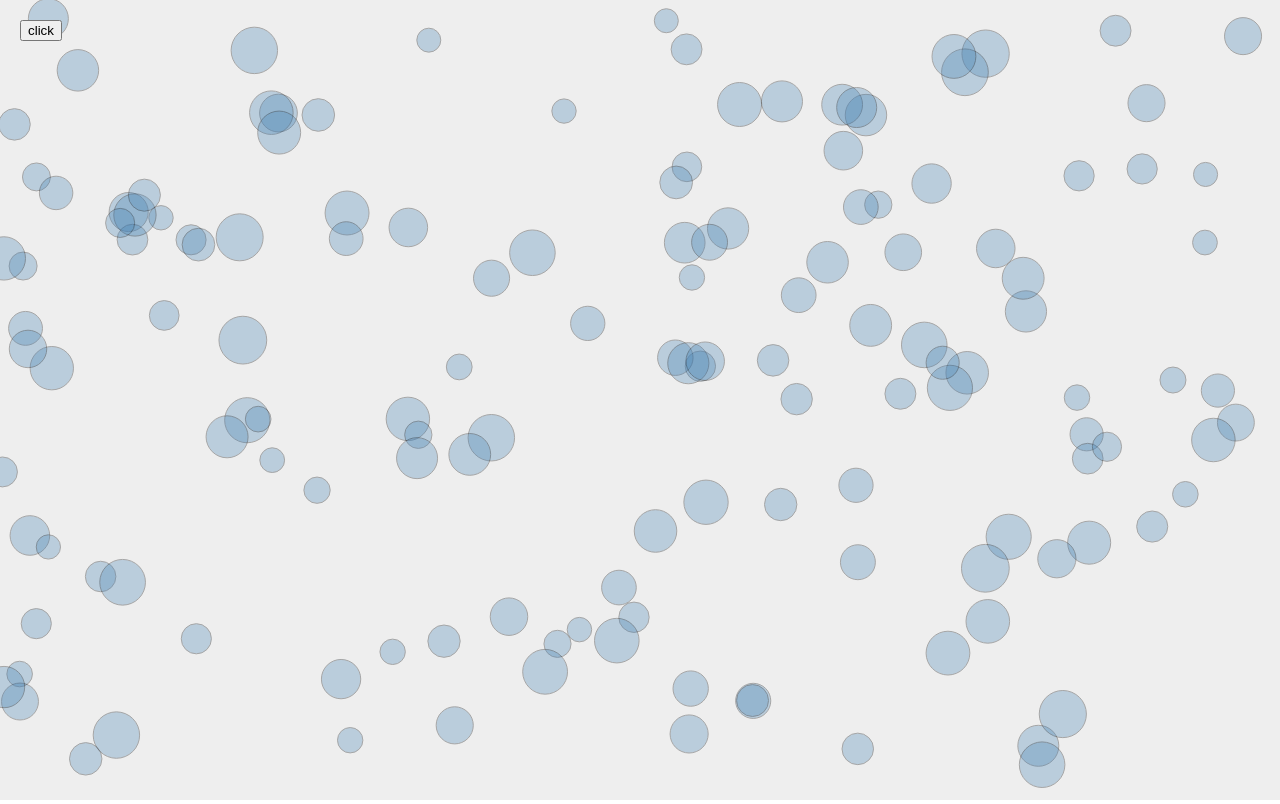
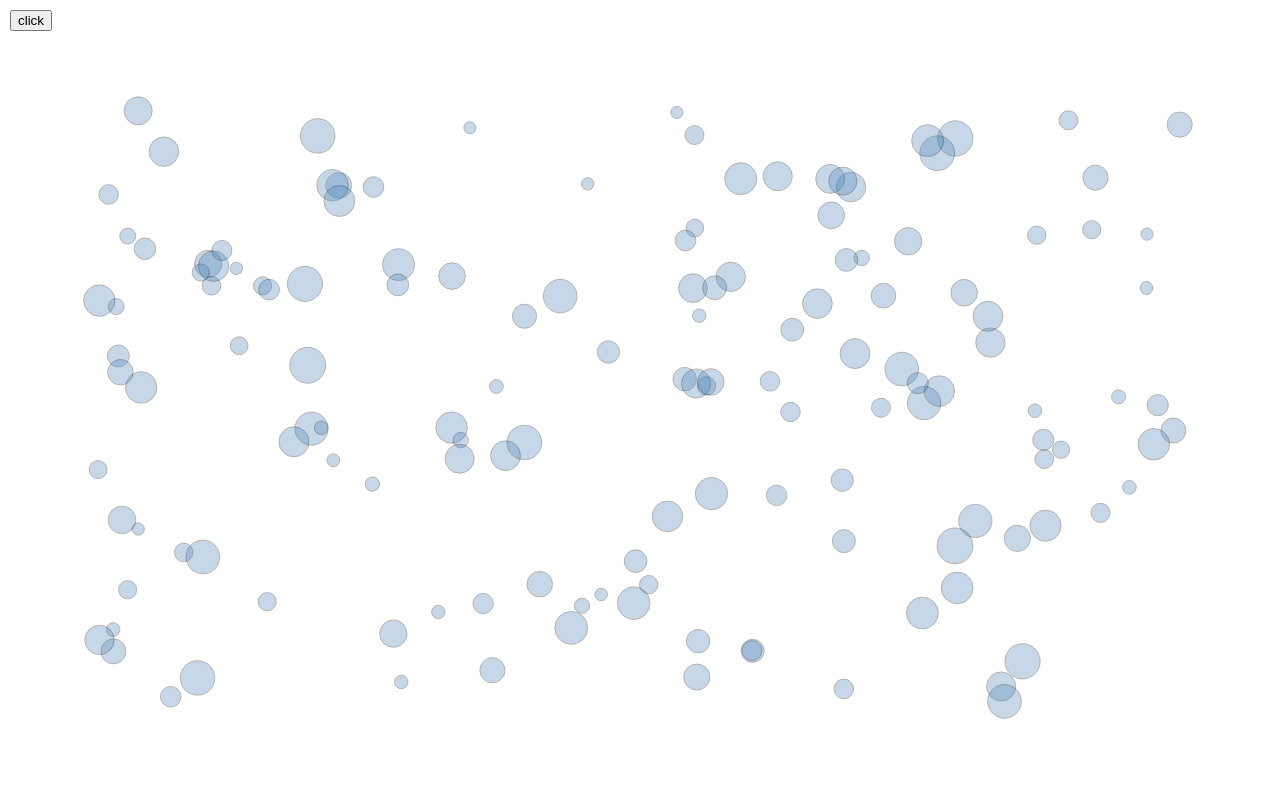
Before and after one commit to stopyransky/d3-layout-transitions, a website built with Parcel: page index.html in a window 1280 px wide. Both pictures are taken after a click on the button "click". Built offline with nearby package versions, Linux system fonts and the light colour scheme.

Commit message:
updates
updates

```diff
--- a/src/index.js
+++ b/src/index.js
@@ -1,14 +1,15 @@
 import "./styles.css";
 import * as d3 from "d3";
-const w = window.innerWidth - 32;
-const h = window.innerHeight - 32;
+const margin = 96;
+const w = window.innerWidth - margin * 2;
+const h = window.innerHeight - margin * 2;
 let isPack = true;
 
 const svg = d3
   .select("svg")
   .attr("width", window.innerWidth)
   .attr("height", window.innerHeight)
-  .style("background-color", "#eee");
+  .style("background-color", "#fff");
 
 d3.select(".clicker").on("click", () => {
   isPack = !isPack;
@@ -16,37 +17,51 @@ d3.select(".clicker").on("click", () => {
 });
 
 const dataset = d3.range(50 + Math.floor(Math.random() * 100)).map((d, i) => ({
-  radiusVar: Math.random() * 12 + 12,
-  xVar: Math.random() * w,
-  yVar: Math.random() * h,
+  radiusVar: Math.random() * 12 + 6,
+  xVar: Math.random() * w + margin,
+  yVar: Math.random() * h + margin,
   id: "id" + i,
   groupVar: d3.shuffle(["A", "B", "C", "C", "D", "A", "C"])[0],
   subgroupVar: d3.shuffle(["xyz", "xyz", "abc", "abc", "xyz"])[0]
 }));
 
-const g = svg.append("g").attr("class", "main");
+const g = svg
+  .append("g")
+  .attr("class", "main")
+  .attr("transition", `translate(${margin * 2}, ${margin * 2})`);
 
 function draw() {
   const dataSelection = g.selectAll("g.datapoint").data(getData(), d => d.id);
 
-  const enterG = dataSelection
-    .enter()
+  dataSelection
+    .join(
+      enter =>
+        enter
           .append("g")
           .attr("class", "datapoint")
-    .call(s =>
-      s
+          .call(onEnter),
+      update => update,
+      onExit
+    )
+    .call(onUpdate);
+
+  dataSelection.filter(d => !d.children).raise();
+}
+
+function onEnter(selection) {
+  selection
     .append("circle")
     .attr("cx", d => d.px)
-        .attr("cy", d => h / 2)
+    .attr("cy", d => (h + margin * 2) / 2)
     .attr("r", d => 0)
     .style("fill", "green")
     .style("stroke", "black")
     .style("opacity", 0.3)
-        .call(handleEvents)
-    );
+    .call(handleEvents);
+}
 
-  dataSelection.merge(enterG).call(s =>
-    s
+function onUpdate(selection) {
+  selection
     .select("circle")
     .style("pointer-events", "none")
     .transition()
@@ -57,73 +72,101 @@ function draw() {
     .attr("r", d => d.pr)
     .on("end", (d, i, n) => {
       d3.select(n[i]).style("pointer-events", null);
-      })
-  );
+    });
+}
 
-  dataSelection.exit().call(s =>
-    s
-      .selectAll("circle")
+function onExit(selection) {
+  selection
+    .select("circle")
     .style("pointer-events", "none")
     .transition()
     .duration(3000)
+    .attr("r", d => 0)
     .style("fill", "red")
-      .attr("r", d => 0)
-      .on("end", () => s.remove())
-  );
-
-  dataSelection.filter(d => !d.children).raise();
+    .on("end", () => selection.remove());
 }
 
-// function createNodes(selection) {
-//   selection
-//     .append("circle")
-//     .attr("cx", d => d.px)
-//     .attr("cy", d => h / 2)
-//     .attr("r", d => 4)
-//     .style("fill", "green")
-//     .style("stroke", "black")
-//     .style("opacity", 0.3)
-//     .call(handleEvents);
+// function draw() {
+
+//   const dataSelection = g.selectAll("g.datapoint")
+//     .data(getData(), d => d.id);
+
+//   const enterG = dataSelection.enter()
+//     .append("g")
+//     .attr("class", "datapoint");
+
+//   onEnter(enterG);
+//   onUpdate(dataSelection.merge(enterG));
+//   onExit(dataSelection.exit());
+
+//   dataSelection.filter(d => !d.children).raise();
 // }
 
-// function updateNodes(selection) {
-//   selection
-//     .select("circle")
-//     .transition()
-//     .duration(3000)
-//     .style("fill", "steelblue")
-//     .attr("cx", d => d.px)
-//     .attr("cy", d => d.py)
-//     .attr("r", d => d.pr);
-// }
+// function draw() {
+//   const dataSelection = g.selectAll("g.datapoint")
+//     .data(getData(), d => d.id);
 
-// function removeNodes(selection) {
-//   selection
-//     .selectAll("circle")
-//     .transition()
-//     .duration(3000)
-//     .attr("r", d => 0)
-//     .on("end", () => {
-//       selection.remove();
-//     });
+//   const enterG = dataSelection
+//     .enter()
+//     .append("g")
+//     .attr("class", "datapoint")
+//     .call(s =>
+//       s.append("circle")
+//         .attr("cx", d => d.px)
+//         .attr("cy", d => h / 2)
+//         .attr("r", d => 0)
+//         .style("fill", "green")
+//         .style("stroke", "black")
+//         .style("opacity", 0.3)
+//         .call(handleEvents)
+//     );
+
+//   dataSelection.merge(enterG).call(s =>
+//     s
+//       .select("circle")
+//       .style("pointer-events", "none") // disable pointer events before transition
+//       .transition()
+//       .duration(3000)
+//       .style("fill", "steelblue")
+//       .attr("cx", d => d.px)
+//       .attr("cy", d => d.py)
+//       .attr("r", d => d.pr)
+//       .on("end", (d, i, n) => {
+//         // reenable pointer events on transition end
+//         d3.select(n[i]).style("pointer-events", null);
+//       })
+//   );
+
+//   dataSelection.exit().call(s =>
+//     s
+//       .selectAll("circle")
+//       .style("pointer-events", "none")
+//       .transition()
+//       .duration(3000)
+//       .style("fill", "red")
+//       .attr("r", d => 0)
+//       .on("end", s.remove)
+//   );
+
+//   dataSelection.filter(d => !d.children).raise();
 // }
 
 function handleEvents(selection) {
   selection.on("mouseover", (d, i, n) => {
-    d3.select(n[i])
+    d3.select(n[i]) // <circle>
       .style("stroke-width", 3)
       .style("opacity", 0.8);
 
-    d3.select(n[i].parentElement)
+    d3.select(n[i].parentElement) // <g>
       .append("text")
       .attr("dx", d.px)
       .attr("dy", d.py)
       .style("opacity", 0.0)
-      .transition()
-      .style("fill", "black")
-      .style("opacity", 1)
       .style("text-anchor", "middle")
       .style("alignment-baseline", "central")
+      .style("fill", "black")
+      .transition()
+      .style("opacity", 1)
       .style("pointer-events", "none")
       .text(d.id);
   });
@@ -137,8 +180,9 @@ function handleEvents(selection) {
         .select("text")
         .remove();
     })
-    .on("mouseup", d => console.log(d));
+    .on("mouseup", console.log);
 }
+
 function getData() {
   const hierarchy = makeHierarchy(dataset, v => d3.sum(v, d => d.radiusVar), [
     d => d.groupVar,
@@ -164,7 +208,7 @@ function getData() {
 function pack(hierarchyData) {
   return d3
     .pack()
-    .size([w, h])
+    .size([w + margin, h + margin])
     .padding(2)(hierarchyData);
 }
 
--- a/src/styles.css
+++ b/src/styles.css
@@ -6,11 +6,9 @@ body {
 .clicker {
   position: absolute;
   z-index: 100;
-  top: 20;
-  left: 20;
-  margin: 20px;
-  /*   color: red;
-  border: 1px solid red; */
+  bottom: 10;
+  right: 10;
+  margin: 10px;
 }
 
 text {
```
Lines whose indentation alone changed are shown as unchanged.
